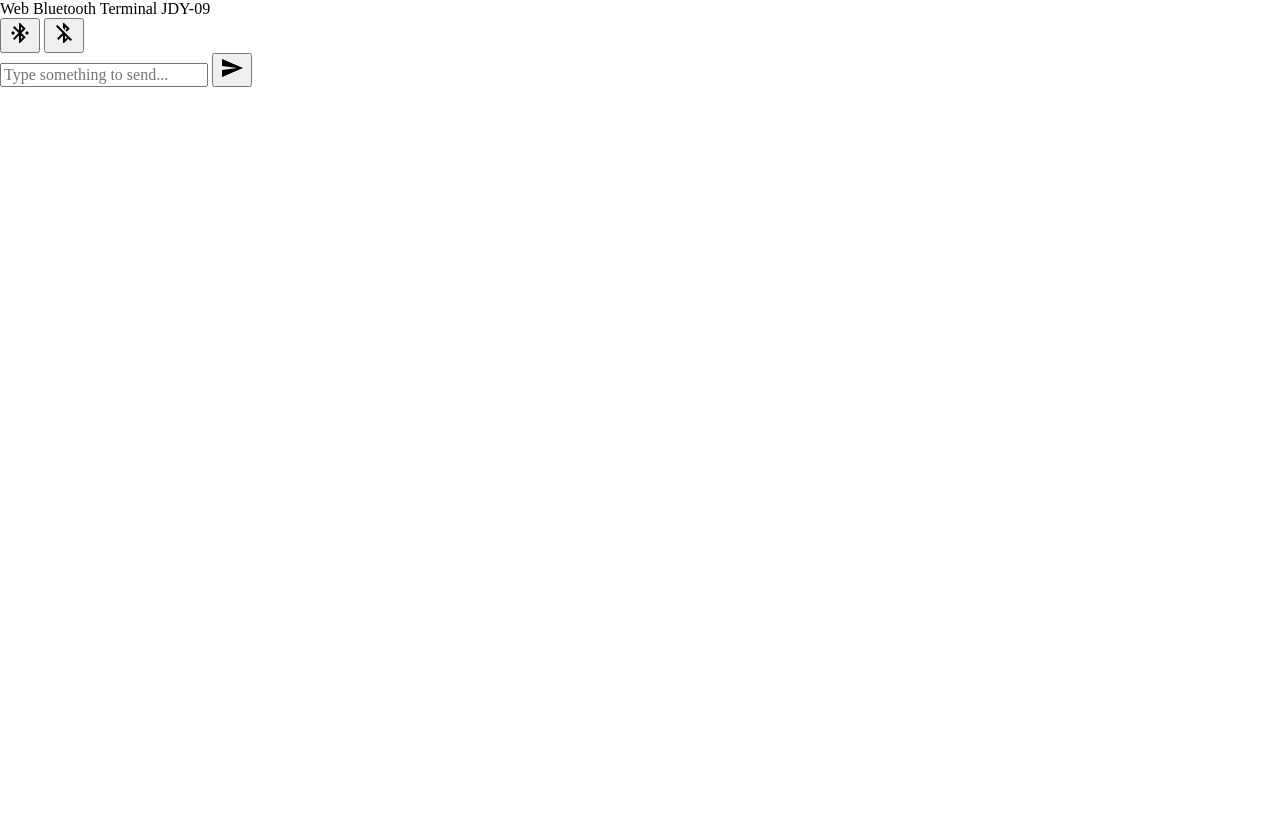
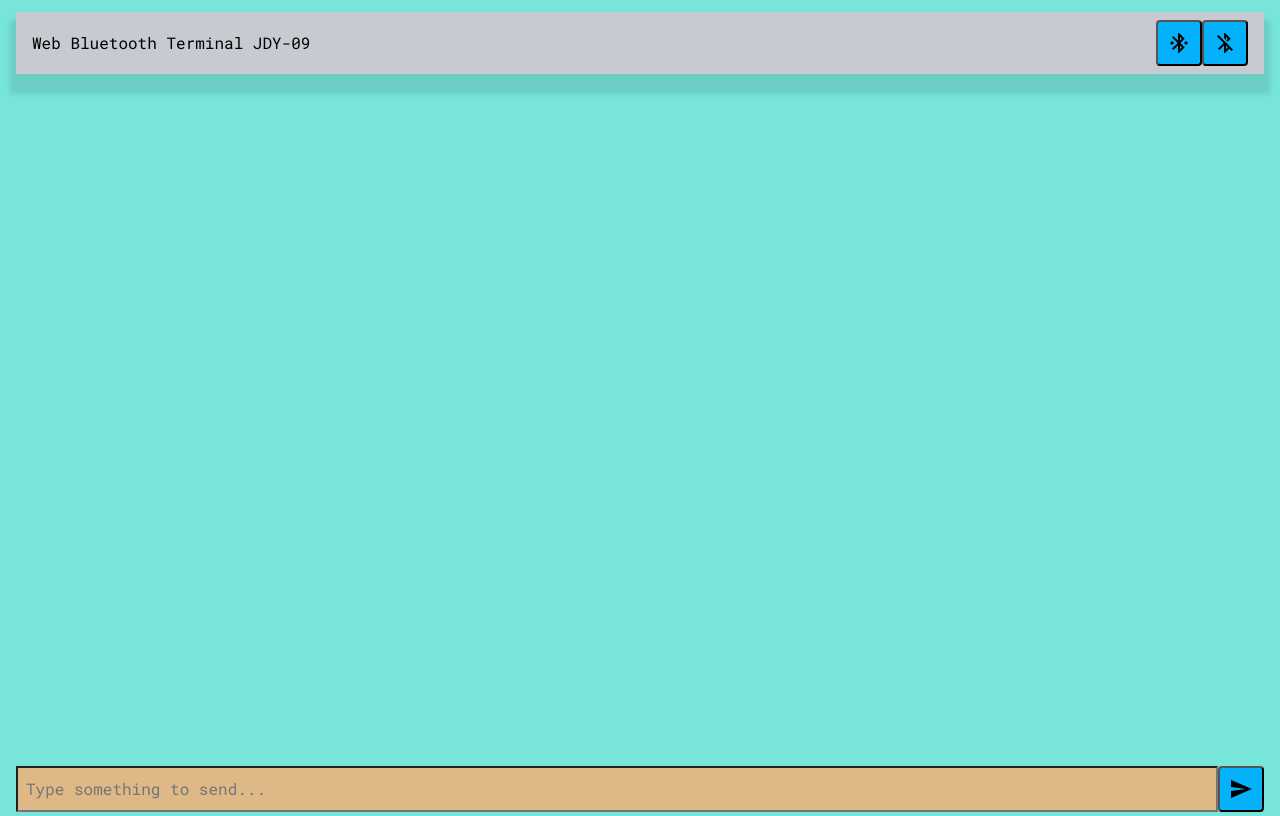
Before and after one commit to nsergey022/BT-transiver, a plain HTML site: page index.html in a window 1280 px wide. Drawn offline with nearby package versions, Linux system fonts and the light colour scheme.

Commit message:
modified: file index.html

```diff
--- a/index.html
+++ b/index.html
@@ -19,8 +19,8 @@
 
   <link rel="stylesheet" href="https://fonts.googleapis.com/css?family=Roboto+Mono" />
   <link rel="stylesheet" href="https://fonts.googleapis.com/icon?family=Material+Icons" />
-  <link rel="stylesheet" href="css/normalize.css" />
-  <link rel="stylesheet" href="css/styles.css" />
+  <!-- <link rel="stylesheet" href="css/normalize.css" /> -->
+  <link rel="stylesheet" href="styles.css" />
 
 </head>
 
--- /dev/null
+++ b/styles.css
@@ -0,0 +1,167 @@
+/* @use 'general.scss';
+@use 'buttons.scss';
+@use 'toolbar.scss';
+@use 'terminal.scss';
+@use 'message-form.scss';
+# sourceMappingURL=styles.css.map */
+
+/* // General colors.
+$background-color: #b62424;
+$basic-color: #000000;
+$text-color: rgba($basic-color, 0.87);
+$secondary-color: rgba($basic-color, 0.54);
+$hint-color: rgba($basic-color, 0.38);
+$dividers-color: rgba($basic-color, 0.12);
+
+// Terminal colors.
+// @see https://m1.material.io/style/color.html#color-color-palette
+$terminal-default-color: #9E9E9E; // Gray 500
+$terminal-error-color: #F44336; // Red 500
+$terminal-incoming-color: #4CAF50; // Green 500
+$terminal-outgoing-color: #2196F3; // Blue 500 */
+
+
+
+  html,body,.app {
+    height: 100%;
+    max-height: 100%;
+    min-height: 100%;
+  }
+
+  body {
+    background-color: #78e5da;
+    color: rgba(#000000, 0.87);
+    font-family: 'Roboto Mono', monospace;
+    font-size: 16px;
+    -webkit-tap-highlight-color: rgba(0, 0, 0, 0);
+  }
+
+  .app {
+    display: flex;
+    flex-direction: column;
+  }
+
+  button {
+    background: rgb(6, 177, 251);
+    /* border: #e5a978; */
+    color:  rgba(#000000, 0.87);
+    cursor: pointer;
+    margin:2;
+    padding: 9px;
+    transition: background 0.3s, color 0.3s;
+    user-select: none;
+    border-radius: 4px; /* Рекомендуется добавить небольшой радиус для фона */
+    flex-shrink: 0;  /* не делай эту кнопку меньше её заданного размера».*/
+   }
+
+  /* Состояние при наведении курсора */
+button:hover {
+  background: rgba(0, 0, 0, 0.04); /* Очень легкая серая заливка */
+}
+
+ button:focus-visible {
+        outline: 2px solid rgba(12, 66, 227, 0.2);
+      }
+
+/* Состояние при нажатии */
+button:active {
+  background: rgba(0, 0, 0, 0.12);
+  color: rgba(0, 0, 0, 0.54);
+}
+
+    button i.material-icons {
+      vertical-align: middle;
+    }
+
+
+
+  .toolbar {
+       display: flex;
+       align-items: center;
+       flex-shrink: 0;
+        /* Делаем панель липкой */
+      position: sticky;
+      top: 0;          /* Прилипать к самому верху */
+      z-index: 1000;   /* Чтобы панель была поверх остального контента */
+
+  /* Добавим фон и тень, чтобы она выделялась при прокрутке */
+  background-color: #c7cbd1;
+  box-shadow: 0 14px 5px 6px rgba(0,0,0,0.1);
+      }
+
+  .toolbar .name {
+     flex-grow: 1;
+     padding: 0 8px;
+     user-select: none;
+     }
+
+  .toolbar .buttons {
+   /* flex-shrink: 0; */
+   display: flex; /*Современная замена float: left*/
+   }
+
+
+/* // General colors.
+$background-color: #b62424;
+$basic-color: #000000;
+$text-color: rgba($basic-color, 0.87);
+$secondary-color: rgba($basic-color, 0.54);
+$hint-color: rgba($basic-color, 0.38);
+$dividers-color: rgba($basic-color, 0.12);
+
+// Terminal colors.
+// @see https://m1.material.io/style/color.html#color-color-palette
+$terminal-default-color: #9E9E9E; // Gray 500
+$terminal-error-color: #F44336; // Red 500
+$terminal-incoming-color: #4CAF50; // Green 500
+$terminal-outgoing-color: #2196F3; // Blue 500 */
+
+  .terminal {
+          border: 1px solid rgba(#000000, 0.12);
+          border-width: 1px 0;
+          flex-grow: 1;
+          overflow: auto;
+          padding: 4px 0;
+       }
+  div {
+      color:  black;
+      line-height: 1;
+      padding: 4px 8px;
+      word-break: break-word;
+     }
+
+     .error {
+            color:  #F44336;
+          }
+
+     .incoming {
+            color: #4CAF50;
+          }
+
+     .outgoing {
+          color: #2196F3;
+          }
+
+/* строка ввода */
+ .message-form {
+       display: flex;
+       flex-shrink: 0;
+    }
+  input {
+         background: burlywood;
+         /* border: none; */
+         /* color: rgba(#000000, 0.87); */
+         flex-grow: 1;
+         font: normal 16px/1.5 'Roboto Mono', monospace;
+         padding: 0 8px;
+         }
+
+         ::placeholder {
+                color: rgba(#000000, 0.54);
+              }
+
+/*
+     button {
+            flex-shrink: 0;
+            }
+          */
```
